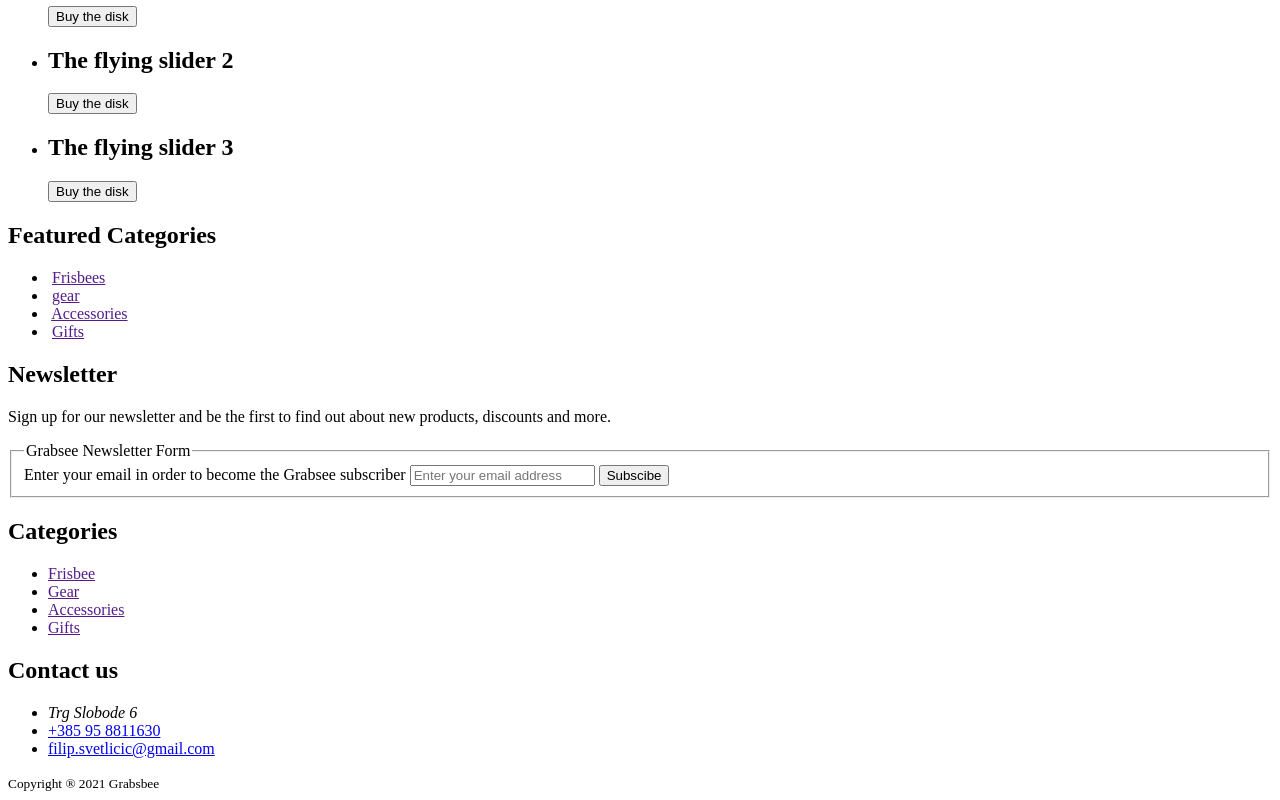
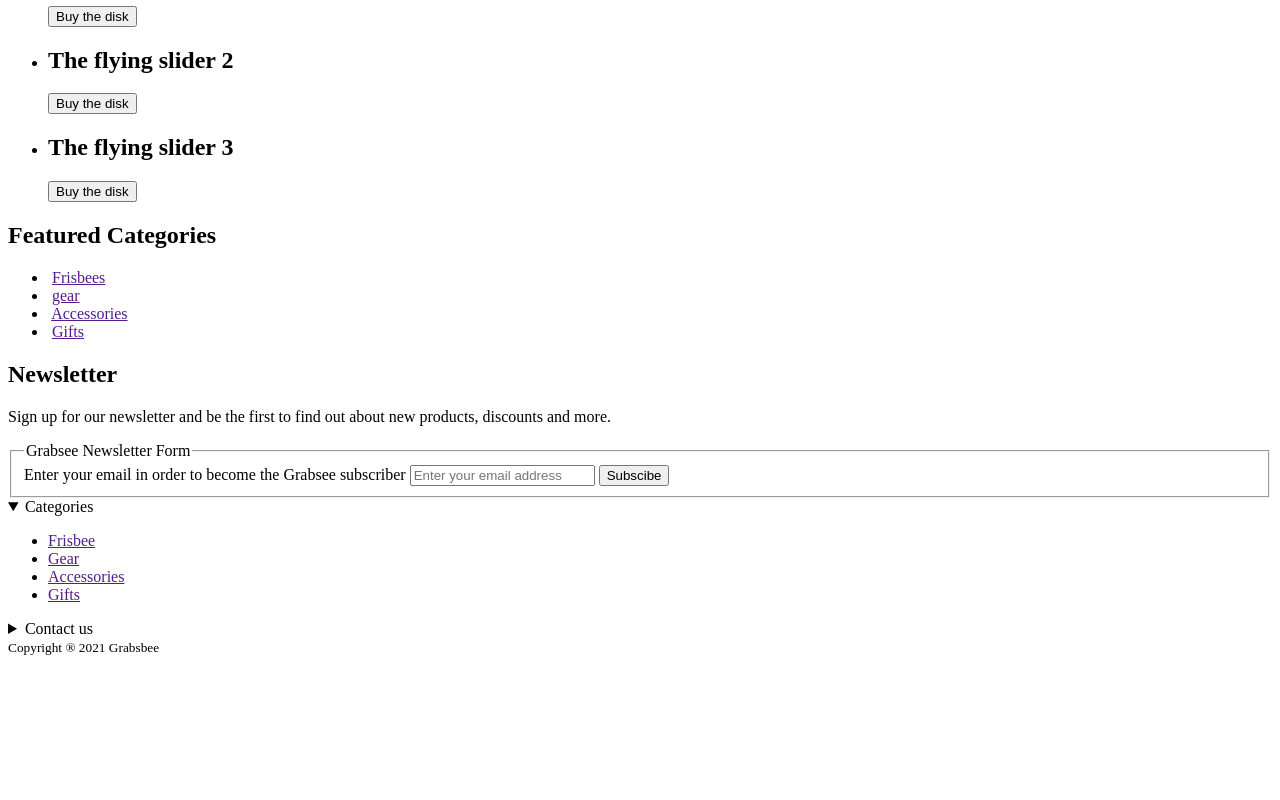
Before and after one commit to Inchoo/grabsbee-ffc, a plain HTML site: page index.html in a window 1280 px wide. Shown: the part 1801-2601 px from the top of the page. After the commit the page ends 2465 px from the top, so only its background shows below. Drawn offline with Linux system fonts and the light colour scheme.

Commit message:
footer update

```diff
--- a/index.html
+++ b/index.html
@@ -283,8 +283,8 @@
         </section>
 
         <section>
-            <div>
-                <h2>Categories</h2>
+            <details open>
+                <summary>Categories</summary>
 
                 <ul>
                     <li>
@@ -300,17 +300,17 @@
                         <a href="">Gifts</a>
                     </li>
                 </ul>
-            </div>
+            </details>
 
-            <div>
-                <h2>Contact us</h2>
+            <details>
+                <summary>Contact us</summary>
 
                 <ul>
                     <li><address>Trg Slobode 6</address></li>
                     <li><a href="tel:+385958811630">+385 95 8811630</a></li>
                     <li><a href="mailto:filip.svetlicic@gmail.com">filip.svetlicic@gmail.com</a></li>
                 </ul>
-            </div>
+            </details>
 
         </section>
 
```
